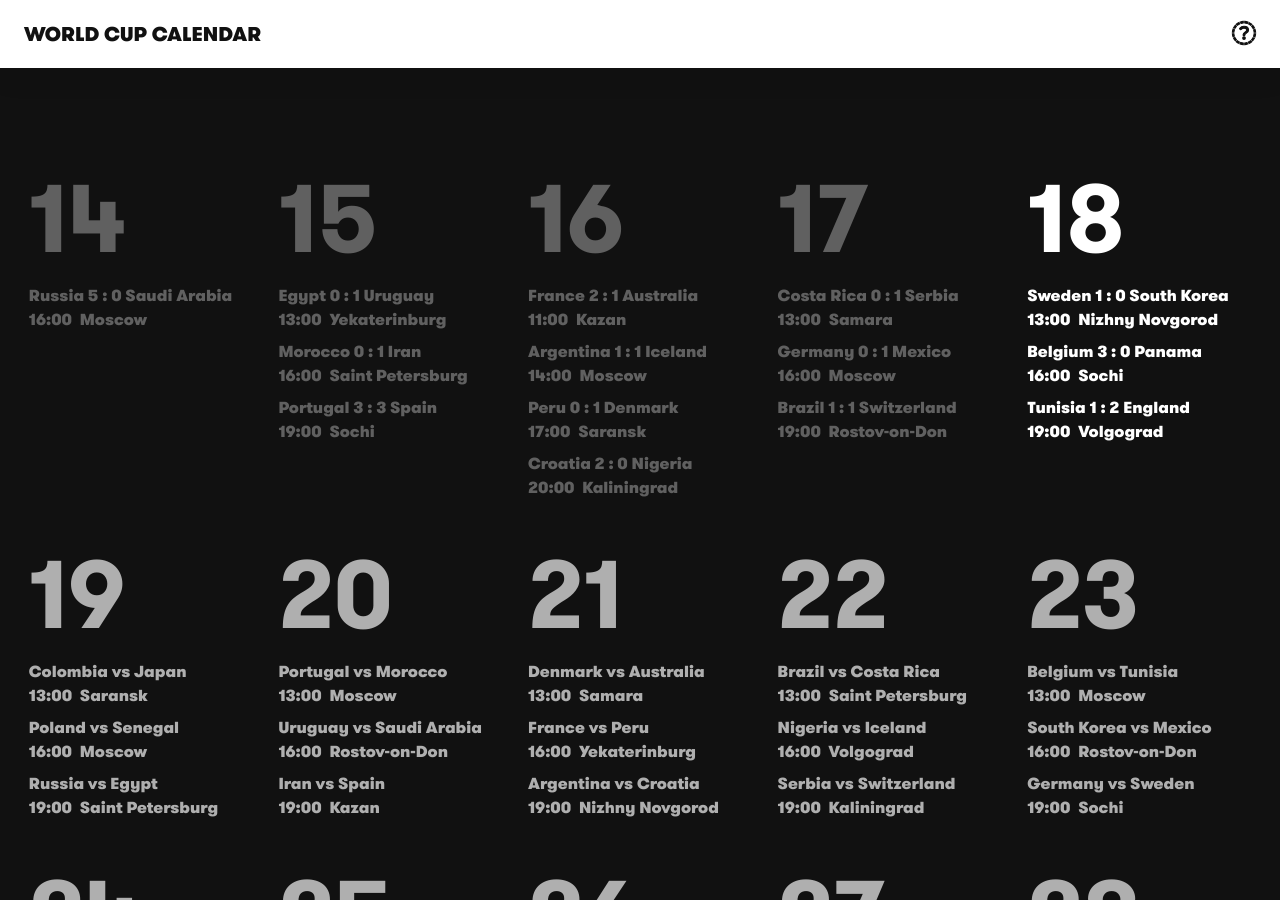
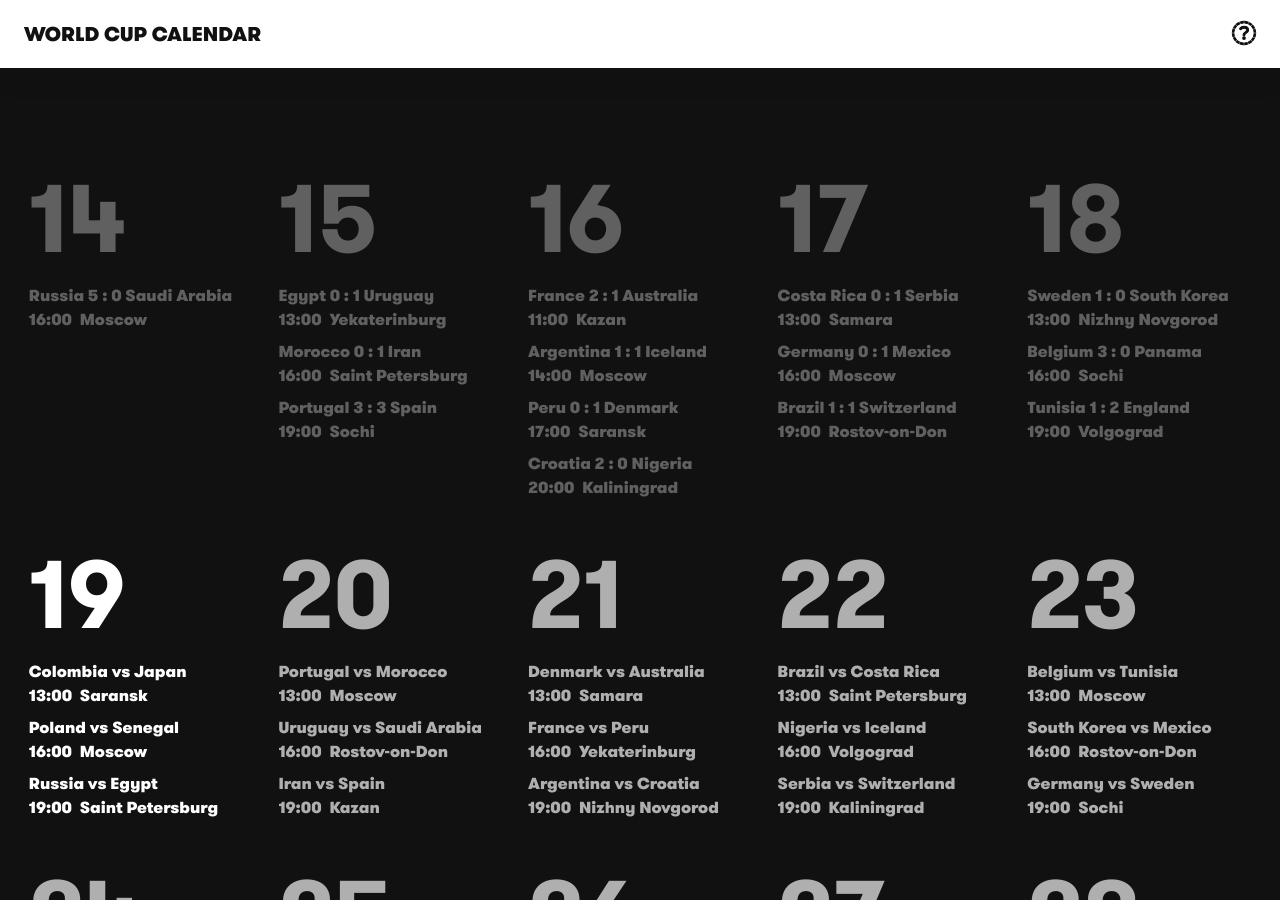
Before and after one commit to iamclydehoel/worldcupcalendar-2018, a Jekyll site: the page built from index.html, in a window 1280 px wide and 900 px high. Built offline with Jekyll 4.4.1, drawn with Linux system fonts in a browser that asks for light colours; nearby versions of some CDN libraries.

Commit message:
Day update

```diff
--- a/index.html
+++ b/index.html
@@ -9,7 +9,7 @@
   <div class="calendar calendar--day">
 
     {% for day in site.data.fixtures %}
-      <div class="day{% if day.date == '18/6' %} day--current{% endif %}">
+      <div class="day{% if day.date == '19/6' %} day--current{% endif %}">
         <h3 class="day__title">{{ day.date | split:'/' | first }}</h3>
         <ul class="fixtures">
           {% for match in day.matches %}
```
